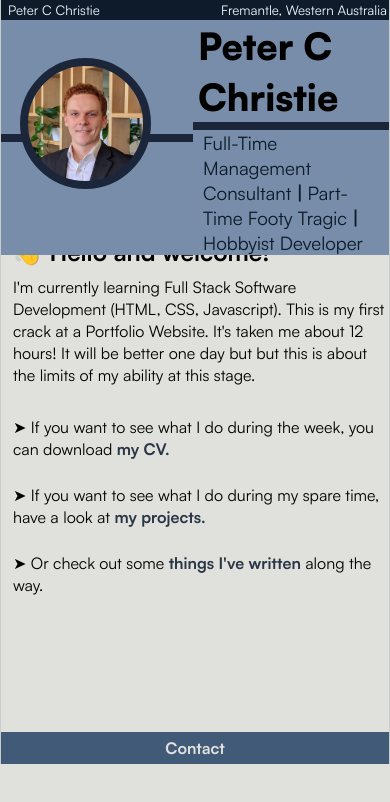
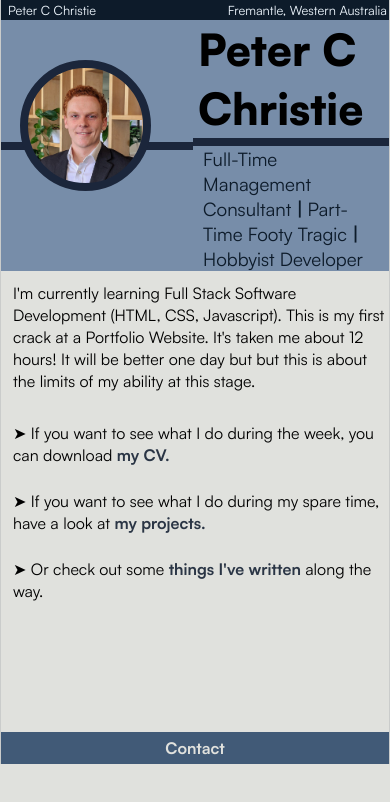
Before and after one commit to pcchristie/pcchristie.github.io, a plain HTML site: page index.html in a window 390 px wide. Drawn offline with Linux system fonts and the light colour scheme.

Commit message:
Change some font sizes to rem for responsiveness

```diff
--- a/css/style.css
+++ b/css/style.css
@@ -15,18 +15,18 @@ body {
 
 h1 {
     font-family: 'Satoshi-Bold';
-    font-size: 28pt;
+    font-size: 2.75rem;
 }
 
 h3 {
     font-family: 'Satoshi-Bold';
-    font-size: x-large;
+    font-size: 1.75rem;
     color: black;
 }
 
 h4 {
     font-family: 'Satoshi-Bold';
-    font-size: x-large;
+    font-size: 1.5rem;
     color: black;
 }
 
@@ -58,7 +58,7 @@ a:visited {
 .topbanner > div {
     color:aliceblue;
     font-family: 'Satoshi-Medium';
-    font-size: 10pt;
+    font-size: 0.8rem;
     vertical-align: top;
 }
 
```
Also changed, not shown: index.html (line endings or trailing spaces).
